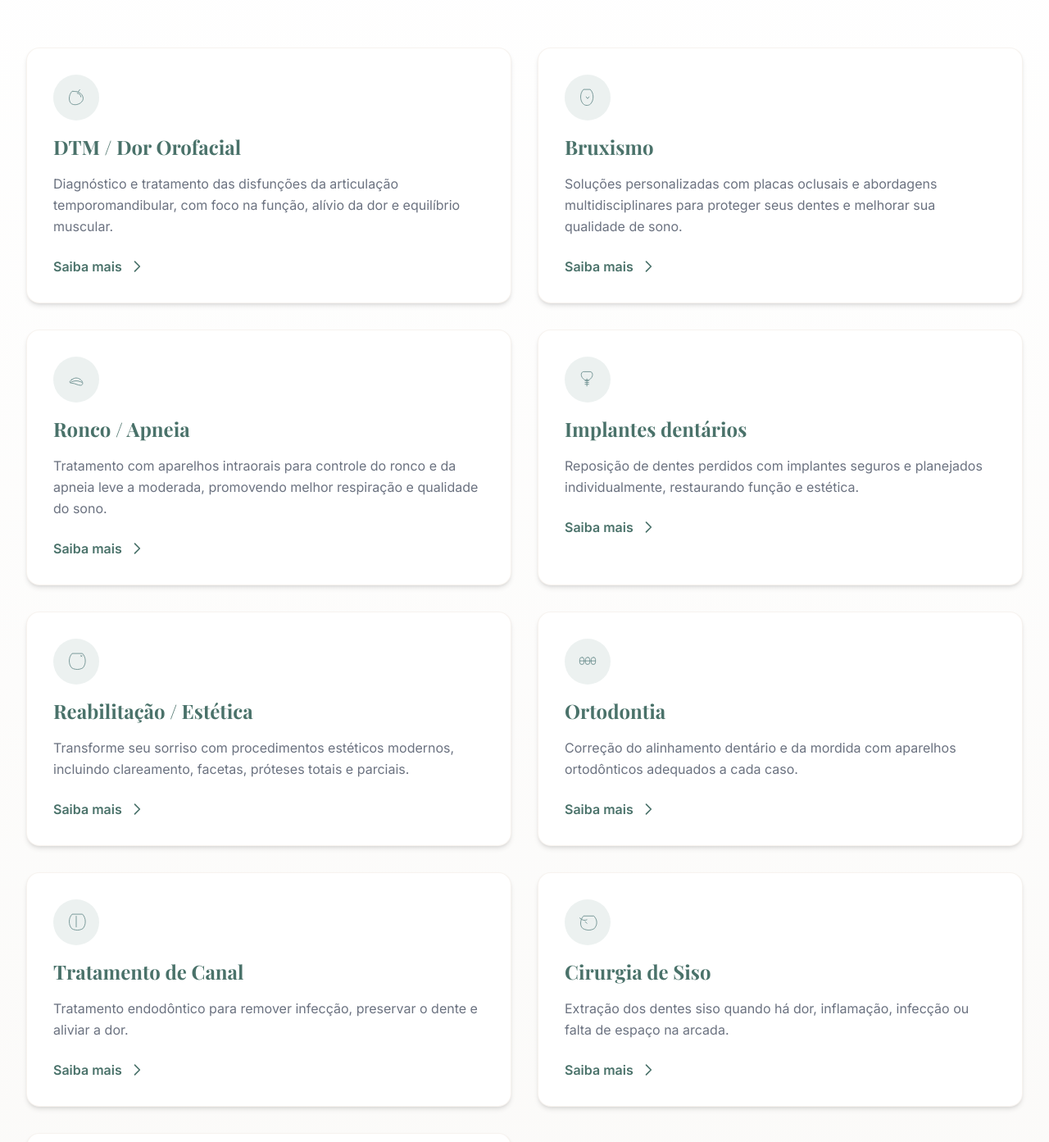
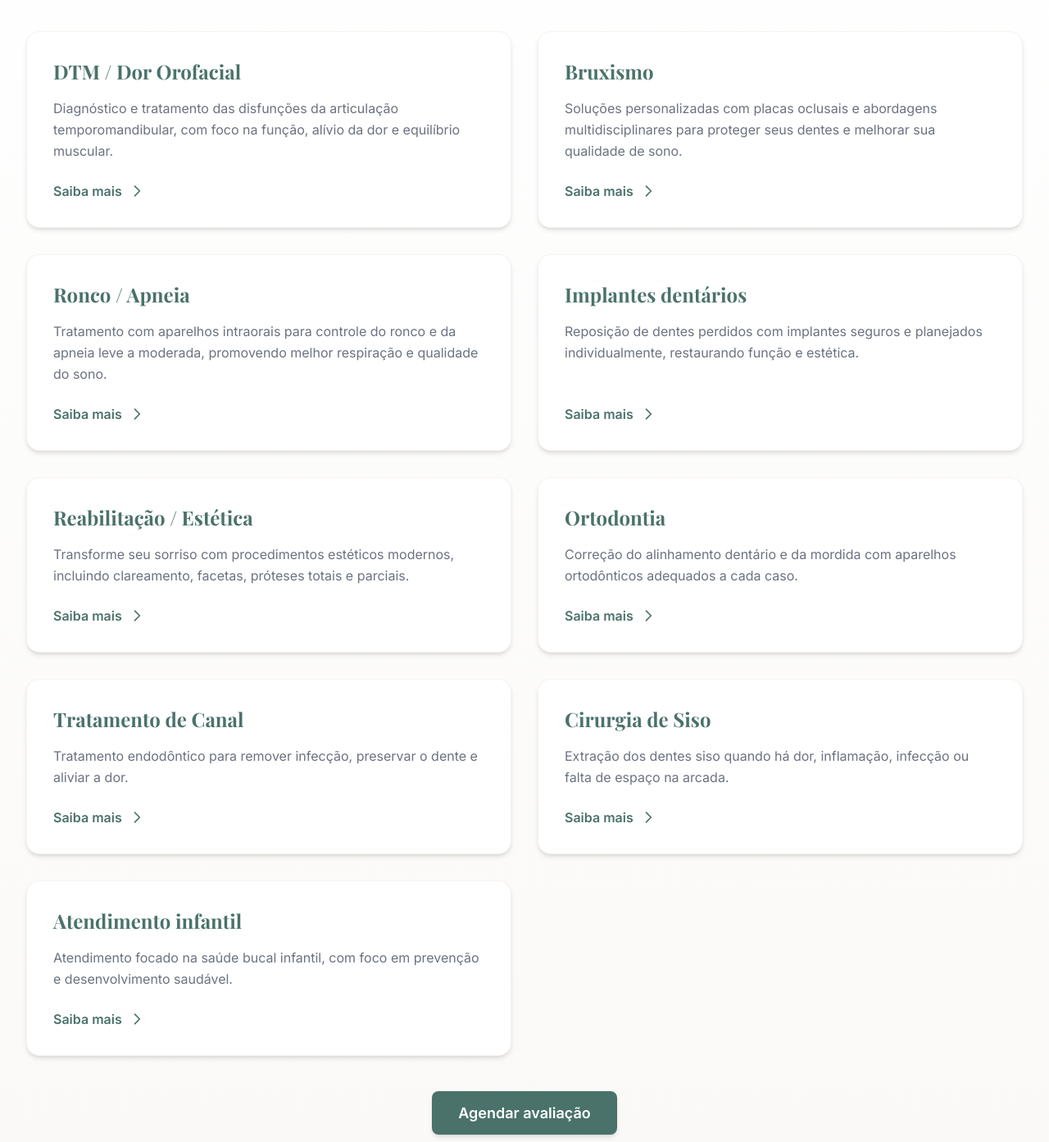
Before and after one commit to SantosRodrigo89/bs-odonto-institutional, a Next.js app: page / in a window 1280 px wide. Shown: the part 1908-3301 px from the top of the page at 82% size. Built offline with nearby package versions, Linux system fonts and the light colour scheme.

Commit message:
Refactor Symptoms and Treatments components by removing unused icon imports and simplifying the layout, enhancing overall code clarity and maintainability.

```diff
--- a/components/Symptoms.tsx
+++ b/components/Symptoms.tsx
@@ -1,40 +1,11 @@
 'use client'
 
 import React from 'react'
-import { BruxismoIcon, DtmIcon, EsteticaIcon } from '@/src/components/icons'
-
-type IconProps = {
-  size?: number
-  color?: string
-}
-
-const ICON_SIZE = 28
-const ICON_COLOR = '#6B8E8E'
-
-const RoncoIcon = ({ size = ICON_SIZE, color = ICON_COLOR }: IconProps) => (
-  <svg
-    width={size}
-    height={size}
-    viewBox="0 0 64 64"
-    fill="none"
-    stroke="currentColor"
-    strokeWidth="2"
-    strokeLinecap="round"
-    strokeLinejoin="round"
-    style={{ color }}
-    aria-hidden="true"
-    focusable="false"
-  >
-    <path d="M20 32 C28 26, 36 26, 44 32 C52 38, 52 48, 44 48 C36 48, 28 42, 20 42 C12 42, 12 36, 20 32 Z" />
-    <path d="M16 40 C24 34, 40 34, 48 40" />
-  </svg>
-)
 
 const whatsappUrl = 'https://api.whatsapp.com/send?phone=5531985280016&text=Ol%C3%A1%2C%20gostaria%20de%20agendar%20uma%20avalia%C3%A7%C3%A3o.'
 
 const symptomCards = [
   {
-    icon: DtmIcon,
     title: 'Dor na face ou mandíbula',
     category: 'Disfunções da ATM',
     items: [
@@ -46,7 +17,6 @@ const symptomCards = [
     ],
   },
   {
-    icon: BruxismoIcon,
     title: 'Apertamento ou ranger dos dentes',
     category: 'Bruxismo',
     items: [
@@ -58,7 +28,6 @@ const symptomCards = [
     ],
   },
   {
-    icon: RoncoIcon,
     title: 'Sono e Respiração',
     category: 'Sono e Respiração',
     items: [
@@ -69,7 +38,6 @@ const symptomCards = [
     ],
   },
   {
-    icon: EsteticaIcon,
     title: 'Reabilitação e Estética',
     category: 'Reabilitação e Estética',
     items: [
@@ -79,14 +47,6 @@ const symptomCards = [
     ],
   },
 ]
-
-function IconCircle({ Icon }: { Icon: React.ComponentType<IconProps> }) {
-  return (
-    <div className="w-14 h-14 rounded-full bg-primary/10 flex items-center justify-center shrink-0">
-      <Icon size={ICON_SIZE} color={ICON_COLOR} />
-    </div>
-  )
-}
 
 export default function Symptoms() {
   return (
@@ -107,16 +67,13 @@ export default function Symptoms() {
               key={index}
               className="bg-neutral-offWhite p-8 rounded-2xl shadow-md hover:shadow-lg transition-shadow duration-300 border border-secondary/20 flex flex-col"
             >
-              <div className="flex items-center gap-4 mb-5">
-                <IconCircle Icon={card.icon} />
-                <div>
-                  <span className="text-sm font-medium text-primary/80 uppercase tracking-wide">
-                    {card.category}
-                  </span>
-                  <h3 className="text-xl font-semibold text-primary">
-                    {card.title}
-                  </h3>
-                </div>
+              <div className="mb-5">
+                <span className="text-sm font-medium text-primary/80 uppercase tracking-wide">
+                  {card.category}
+                </span>
+                <h3 className="text-xl font-semibold text-primary mt-1">
+                  {card.title}
+                </h3>
               </div>
               <ul className="space-y-3 text-neutral-gray leading-relaxed flex-1">
                 {card.items.map((item, i) => (
--- a/components/Treatments.tsx
+++ b/components/Treatments.tsx
@@ -1,128 +1,52 @@
 import React from 'react'
-import {
-  BruxismoIcon,
-  CanalIcon,
-  DtmIcon,
-  EsteticaIcon,
-  ExtracaoSisoIcon,
-  ImplantIcon,
-  OrtodontiaIcon,
-} from '@/src/components/icons'
 
 const whatsappUrl = 'https://api.whatsapp.com/send?phone=5531985280016&text=Ol%C3%A1%2C%20gostaria%20de%20agendar%20uma%20avalia%C3%A7%C3%A3o.'
-
-type IconProps = {
-  size?: number
-  color?: string
-}
-
-const ICON_SIZE = 28
-const ICON_COLOR = '#6B8E8E'
-
-const RoncoIcon = ({ size = ICON_SIZE, color = ICON_COLOR }: IconProps) => (
-  <svg
-    width={size}
-    height={size}
-    viewBox="0 0 64 64"
-    fill="none"
-    stroke="currentColor"
-    strokeWidth="2"
-    strokeLinecap="round"
-    strokeLinejoin="round"
-    style={{ color }}
-    aria-hidden="true"
-    focusable="false"
-  >
-    <path d="M20 32 C28 26, 36 26, 44 32 C52 38, 52 48, 44 48 C36 48, 28 42, 20 42 C12 42, 12 36, 20 32 Z" />
-    <path d="M16 40 C24 34, 40 34, 48 40" />
-  </svg>
-)
-
-const InfantilIcon = ({ size = ICON_SIZE, color = ICON_COLOR }: IconProps) => (
-  <svg
-    width={size}
-    height={size}
-    viewBox="0 0 64 64"
-    fill="none"
-    stroke="currentColor"
-    strokeWidth="2"
-    strokeLinecap="round"
-    strokeLinejoin="round"
-    style={{ color }}
-    aria-hidden="true"
-    focusable="false"
-  >
-    <circle cx="32" cy="28" r="14" />
-    <circle cx="26" cy="26" r="2" />
-    <circle cx="38" cy="26" r="2" />
-    <path d="M26 34 C28 38, 36 38, 38 34" />
-    <circle cx="32" cy="44" r="5" />
-    <path d="M30 40 L22 46" />
-  </svg>
-)
-
-function TreatmentIcon({ Icon }: { Icon: React.ComponentType<IconProps> }) {
-  return (
-    <div className="w-14 h-14 rounded-full bg-primary/10 flex items-center justify-center shrink-0 mb-4">
-      <Icon size={ICON_SIZE} color={ICON_COLOR} />
-    </div>
-  )
-}
 
 const treatments = [
   {
     title: 'DTM / Dor Orofacial',
     description:
       'Diagnóstico e tratamento das disfunções da articulação temporomandibular, com foco na função, alívio da dor e equilíbrio muscular.',
-    Icon: DtmIcon,
   },
   {
     title: 'Bruxismo',
     description:
       'Soluções personalizadas com placas oclusais e abordagens multidisciplinares para proteger seus dentes e melhorar sua qualidade de sono.',
-    Icon: BruxismoIcon,
   },
   {
     title: 'Ronco / Apneia',
     description:
       'Tratamento com aparelhos intraorais para controle do ronco e da apneia leve a moderada, promovendo melhor respiração e qualidade do sono.',
-    Icon: RoncoIcon,
   },
   {
     title: 'Implantes dentários',
     description:
       'Reposição de dentes perdidos com implantes seguros e planejados individualmente, restaurando função e estética.',
-    Icon: ImplantIcon,
   },
   {
     title: 'Reabilitação / Estética',
     description:
       'Transforme seu sorriso com procedimentos estéticos modernos, incluindo clareamento, facetas, próteses totais e parciais.',
-    Icon: EsteticaIcon,
   },
   {
     title: 'Ortodontia',
     description:
       'Correção do alinhamento dentário e da mordida com aparelhos ortodônticos adequados a cada caso.',
-    Icon: OrtodontiaIcon,
   },
   {
     title: 'Tratamento de Canal',
     description:
       'Tratamento endodôntico para remover infecção, preservar o dente e aliviar a dor.',
-    Icon: CanalIcon,
   },
   {
     title: 'Cirurgia de Siso',
     description:
       'Extração dos dentes siso quando há dor, inflamação, infecção ou falta de espaço na arcada.',
-    Icon: ExtracaoSisoIcon,
   },
   {
     title: 'Atendimento infantil',
     description:
       'Atendimento focado na saúde bucal infantil, com foco em prevenção e desenvolvimento saudável.',
-    Icon: InfantilIcon,
   },
 ]
 
@@ -143,13 +67,12 @@ export default function Treatments() {
           {treatments.map((treatment, index) => (
             <div
               key={index}
-              className="bg-white p-8 rounded-2xl shadow-md hover:shadow-lg transition-all duration-300 border border-secondary/20 hover:border-primary/20"
+              className="bg-white p-8 rounded-2xl shadow-md hover:shadow-lg transition-all duration-300 border border-secondary/20 hover:border-primary/20 flex flex-col"
             >
-              <TreatmentIcon Icon={treatment.Icon} />
               <h3 className="text-2xl font-bold text-primary mb-4">
                 {treatment.title}
               </h3>
-              <p className="text-neutral-gray mb-6 leading-relaxed">
+              <p className="text-neutral-gray mb-6 leading-relaxed flex-1">
                 {treatment.description}
               </p>
               <a
--- a/src/components/icons/BruxismoIcon.tsx
+++ /dev/null
@@ -1,23 +0,0 @@
-type IconProps = {
-  size?: number
-  color?: string
-}
-
-export const BruxismoIcon = ({ size = 24, color = "#6B8E8E" }: IconProps) => (
-  <svg
-    width={size}
-    height={size}
-    viewBox="0 0 64 64"
-    fill="none"
-    stroke="currentColor"
-    strokeWidth="2"
-    strokeLinecap="round"
-    strokeLinejoin="round"
-    style={{ color }}
-    aria-hidden="true"
-    focusable="false"
-  >
-    <path d="M20 10 C10 20, 10 40, 20 50 C25 55, 35 55, 40 50 C50 40, 50 20, 40 10 Z" />
-    <path d="M28 30 L32 35 L36 30" />
-  </svg>
-)
--- a/src/components/icons/CanalIcon.tsx
+++ /dev/null
@@ -1,23 +0,0 @@
-type IconProps = {
-  size?: number
-  color?: string
-}
-
-export const CanalIcon = ({ size = 24, color = "#6B8E8E" }: IconProps) => (
-  <svg
-    width={size}
-    height={size}
-    viewBox="0 0 64 64"
-    fill="none"
-    stroke="currentColor"
-    strokeWidth="2"
-    strokeLinecap="round"
-    strokeLinejoin="round"
-    style={{ color }}
-    aria-hidden="true"
-    focusable="false"
-  >
-    <path d="M20 10 C10 20, 10 40, 20 50 C30 55, 40 55, 50 50 C60 40, 60 20, 50 10 Z" />
-    <path d="M32 15 L32 45" />
-  </svg>
-)
--- a/src/components/icons/DtmIcon.tsx
+++ /dev/null
@@ -1,24 +0,0 @@
-type IconProps = {
-  size?: number
-  color?: string
-}
-
-export const DtmIcon = ({ size = 24, color = "#6B8E8E" }: IconProps) => (
-  <svg
-    width={size}
-    height={size}
-    viewBox="0 0 64 64"
-    fill="none"
-    stroke="currentColor"
-    strokeWidth="2"
-    strokeLinecap="round"
-    strokeLinejoin="round"
-    style={{ color }}
-    aria-hidden="true"
-    focusable="false"
-  >
-    <path d="M20 15 C10 25, 10 45, 20 50 C30 55, 45 50, 50 40 C55 30, 45 15, 30 15 Z" />
-    <path d="M35 20 A10 10 0 0 1 45 30" />
-    <path d="M38 15 L42 10" />
-  </svg>
-)
--- a/src/components/icons/EsteticaIcon.tsx
+++ /dev/null
@@ -1,23 +0,0 @@
-type IconProps = {
-  size?: number
-  color?: string
-}
-
-export const EsteticaIcon = ({ size = 24, color = "#6B8E8E" }: IconProps) => (
-  <svg
-    width={size}
-    height={size}
-    viewBox="0 0 64 64"
-    fill="none"
-    stroke="currentColor"
-    strokeWidth="2"
-    strokeLinecap="round"
-    strokeLinejoin="round"
-    style={{ color }}
-    aria-hidden="true"
-    focusable="false"
-  >
-    <path d="M20 10 C10 20, 10 40, 20 50 C30 55, 40 55, 50 50 C60 40, 60 20, 50 10 Z" />
-    <path d="M45 15 L48 18 M48 15 L45 18" />
-  </svg>
-)
--- a/src/components/icons/ExtracaoSisoIcon.tsx
+++ /dev/null
@@ -1,24 +0,0 @@
-type IconProps = {
-  size?: number
-  color?: string
-}
-
-export const ExtracaoSisoIcon = ({ size = 24, color = "#6B8E8E" }: IconProps) => (
-  <svg
-    width={size}
-    height={size}
-    viewBox="0 0 64 64"
-    fill="none"
-    stroke="currentColor"
-    strokeWidth="2"
-    strokeLinecap="round"
-    strokeLinejoin="round"
-    style={{ color }}
-    aria-hidden="true"
-    focusable="false"
-  >
-    <path d="M20 15 C10 25, 10 45, 20 50 C30 55, 40 55, 50 50 C60 40, 60 25, 50 15 Z" />
-    <path d="M10 20 Q20 30 30 25" />
-    <path d="M25 30 L30 35" />
-  </svg>
-)
--- a/src/components/icons/ImplantIcon.tsx
+++ /dev/null
@@ -1,26 +0,0 @@
-type IconProps = {
-  size?: number
-  color?: string
-}
-
-export const ImplantIcon = ({ size = 24, color = "#6B8E8E" }: IconProps) => (
-  <svg
-    width={size}
-    height={size}
-    viewBox="0 0 64 64"
-    fill="none"
-    stroke="currentColor"
-    strokeWidth="2"
-    strokeLinecap="round"
-    strokeLinejoin="round"
-    style={{ color }}
-    aria-hidden="true"
-    focusable="false"
-  >
-    <path d="M20 10 C15 10, 10 20, 20 30 C25 35, 35 35, 40 30 C50 20, 45 10, 40 10 Z" />
-    <line x1="30" y1="30" x2="30" y2="50" />
-    <line x1="25" y1="35" x2="35" y2="35" />
-    <line x1="25" y1="40" x2="35" y2="40" />
-    <line x1="25" y1="45" x2="35" y2="45" />
-  </svg>
-)
--- a/src/components/icons/OrtodontiaIcon.tsx
+++ /dev/null
@@ -1,25 +0,0 @@
-type IconProps = {
-  size?: number
-  color?: string
-}
-
-export const OrtodontiaIcon = ({ size = 24, color = "#6B8E8E" }: IconProps) => (
-  <svg
-    width={size}
-    height={size}
-    viewBox="0 0 64 64"
-    fill="none"
-    stroke="currentColor"
-    strokeWidth="2"
-    strokeLinecap="round"
-    strokeLinejoin="round"
-    style={{ color }}
-    aria-hidden="true"
-    focusable="false"
-  >
-    <rect x="10" y="20" width="12" height="20" rx="6" />
-    <rect x="26" y="20" width="12" height="20" rx="6" />
-    <rect x="42" y="20" width="12" height="20" rx="6" />
-    <line x1="10" y1="30" x2="54" y2="30" />
-  </svg>
-)
```
Also changed, not shown: src/components/icons/index.ts (deleted, +0 -39 lines).
